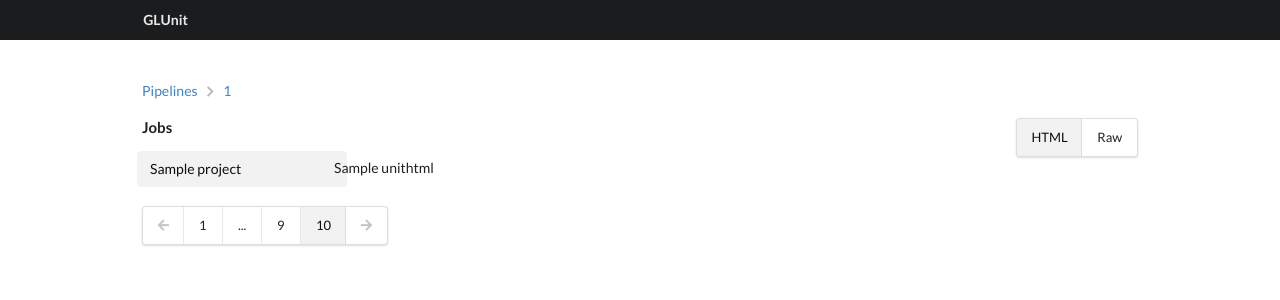
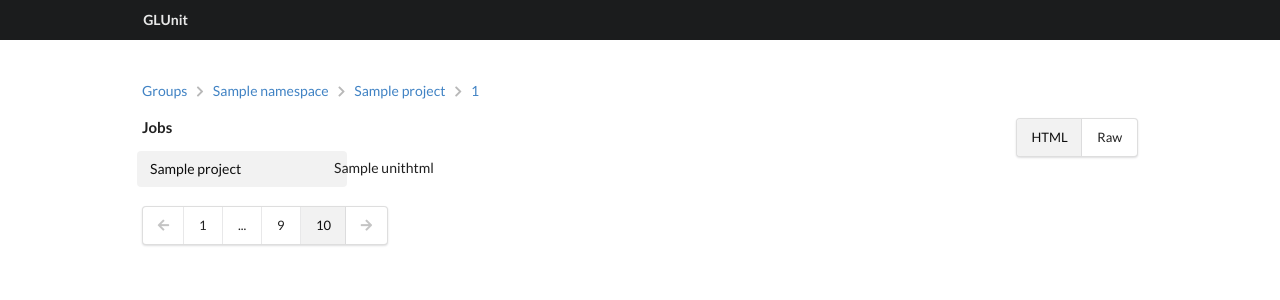
Before and after one commit to grimpy/glunit, a Flask app: template glunit/templates/pipeline.html in a window 1280 px wide. Shown: the top 300 px of the page. Run offline with Flask 2, Linux system fonts and the light colour scheme; the template is opened without the code that fills it: most values are stand-ins (such as "Sample title", 1, 10 or a date in 2020); some libraries are stand-ins or nearby versions.

Commit message:
Improve breadcrumbs
Signed-off-by: Jo De Boeck <deboeck.jo@gmail.com>

```diff
--- a/config.py
+++ b/config.py
@@ -1,2 +1,2 @@
-GITLAB_URL = ""
-GITLAB_TOKEN = ""
+GITLAB_URL = "https://git.gig.tech"
+GITLAB_TOKEN = "JNe54sF7xDwtD736qszb"
--- a/glunit/app.py
+++ b/glunit/app.py
@@ -30,12 +30,14 @@ def group(groupid):
 def pipelines(projectid):
     gitlab = app.config["gitlab"]
     pipelines = gitlab.list_pipelines(projectid)
-    return flask.render_template("project.html", pipelines=pipelines, project=projectid)
+    project = gitlab.get_project(projectid)
+    return flask.render_template("project.html", pipelines=pipelines, project=project)
 
 @app.route("/projects/<projectid>/pipelines/<pipelineid>")
 def pipeline(projectid, pipelineid):
     gitlab = app.config["gitlab"]
     pipeline = gitlab.get_pipeline(projectid, pipelineid)
+    project = gitlab.get_project(projectid)
     jobs = gitlab.list_pipeline_jobs(projectid, pipelineid)
     jobid = flask.request.args.get("job", jobs["data"][0]["id"])
     job = gitlab.get_job(projectid, jobid)
@@ -55,4 +57,4 @@ def pipeline(projectid, pipelineid):
     ansi = gitlab.get_job_trace(projectid, jobid).decode('utf8')
     trace = conv.convert(ansi, full=False, ensure_trailing_newline=True)
 
-    return flask.render_template("pipeline.html", pipeline=pipeline, jobs=jobs, project=projectid, job=job, unithtml=unithtml, trace=trace)
+    return flask.render_template("pipeline.html", pipeline=pipeline, jobs=jobs, project=project, job=job, unithtml=unithtml, trace=trace)
--- a/glunit/gitlab.py
+++ b/glunit/gitlab.py
@@ -46,6 +46,12 @@ class GitLab:
         response.raise_for_status()
         return response.json()
 
+    def get_project(self, project):
+        url = "{}/projects/{}".format(self.baseurl, urllib.parse.quote(project, ""))
+        response = self.session.get(url)
+        response.raise_for_status()
+        return response.json()
+
     def list_pipeline_jobs(self, project, pipelineid):
         url = "{}/projects/{}/pipelines/{}/jobs/".format(self.baseurl, urllib.parse.quote(project, ""), pipelineid)
         return self.list(url)
--- a/glunit/templates/pipeline.html
+++ b/glunit/templates/pipeline.html
@@ -3,9 +3,13 @@
 {% block content %}
 
     <div class="ui breadcrumb">
-        <a class="section" href="/projects/{{project}}">Pipelines</a>
+        <a class="section" href="/">Groups</a>
         <i class="right chevron icon divider"></i>
-        <a class="section" href="/projects/{{project}}/pipelines/{{pipeline.id}}">{{pipeline.id}}</a>
+        <a class="section" href="/groups/{{project.namespace.id}}">{{project.namespace.name}}</a>
+        <i class="right chevron icon divider"></i>
+        <a class="section" href="/projects/{{project.id}}">{{project.name}}</a>
+        <i class="right chevron icon divider"></i>
+        <a class="section" href="/projects/{{project.id}}/pipelines/{{pipeline.id}}">{{pipeline.id}}</a>
     </div><br><br>
 
     <div class="ui stackable grid">
```
Also changed, not shown: glunit/templates/project.html (+5 -3 lines).
